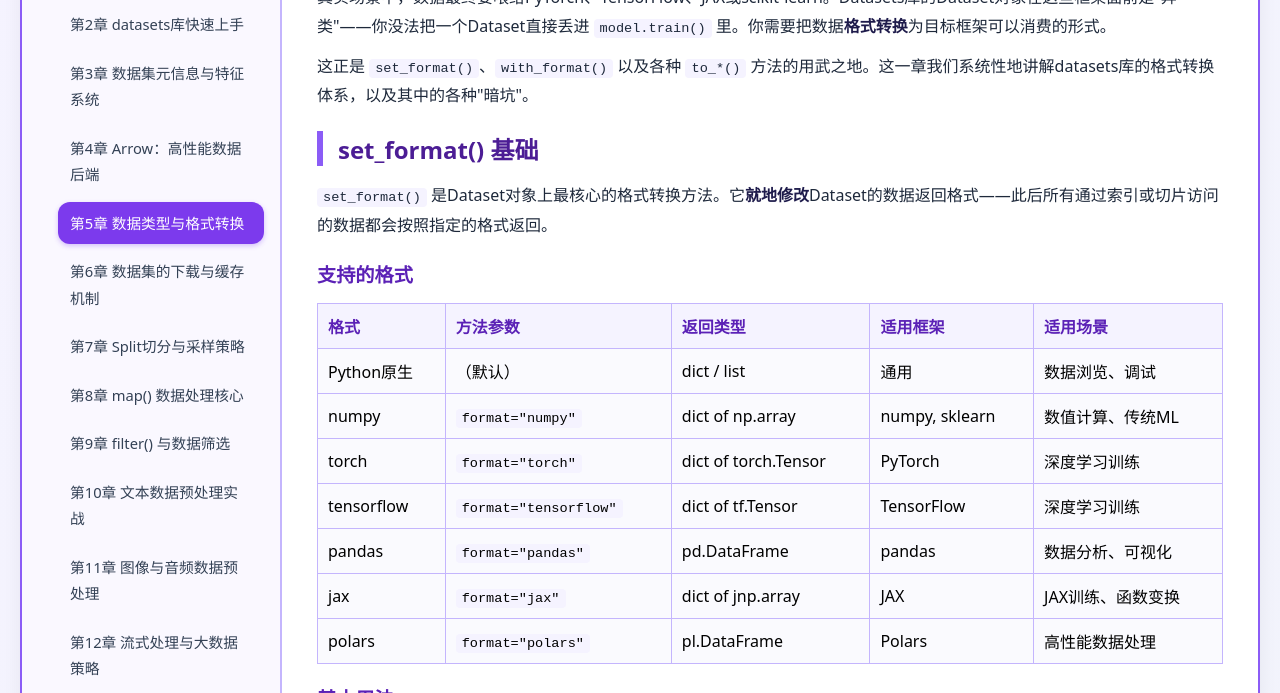
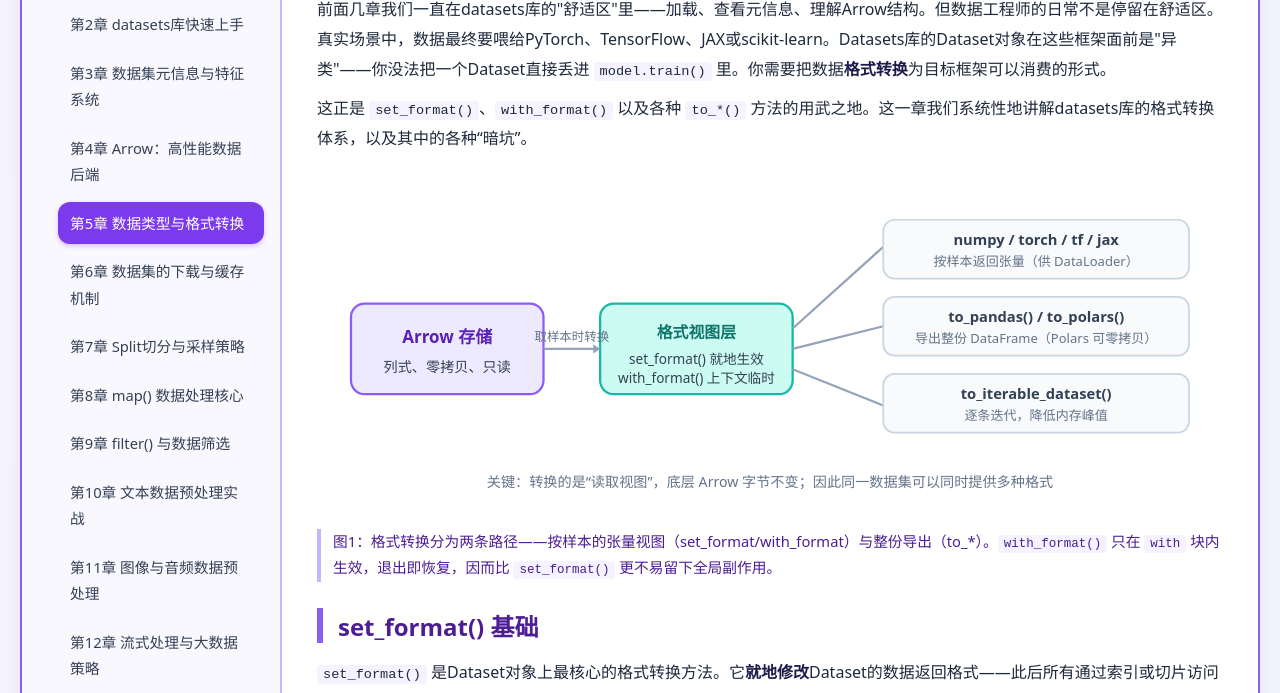
Before and after one commit to 1998x-stack/dataset-analysis-tutorial, a plain HTML site: page 05.html in a window 1280 px wide. Shown: the part 169-862 px from the top of the page. Drawn offline with Linux system fonts and the light colour scheme.

Commit message:
feat(05): 数据类型与格式转换章节语义化，新增 Arrow→框架张量格式转换图解并标注路径

```diff
--- a/05.html
+++ b/05.html
@@ -5,11 +5,28 @@
     <meta name="viewport" content="width=device-width, initial-scale=1.0, maximum-scale=1.5, user-scalable=yes">
     <title>第5章 数据类型与格式转换</title>
     <link rel="stylesheet" href="theme.css">
+    <style>
+        .skip-link { position:absolute; left:-999px; top:0; z-index:100; background:#6d28d9; color:#fff; padding:10px 18px; border-radius:0 0 12px 0; text-decoration:none; font-weight:600; }
+        .skip-link:focus { left:0; }
+        .main-content h1 { color:#4c1d95; font-size:1.9rem; line-height:1.35; margin:0 0 6px; }
+        .dek { color:#53676d; font-size:1.02rem; line-height:1.7; margin:0 0 10px; }
+        figure { margin:26px 0; }
+        figure svg { width:100%; height:auto; display:block; }
+        figcaption { color:#4c1d95; font-size:0.92rem; line-height:1.7; margin-top:10px; padding-left:12px; border-left:4px solid #c4b5fd; }
+        .caveat { font-size:0.85rem; color:#7c5a10; background:#fef9c3; border-radius:10px; padding:8px 12px; margin:8px 0 14px; line-height:1.65; }
+        a:focus-visible { outline:3px solid #8b5cf6; outline-offset:2px; }
+        .table-wrap { overflow-x:auto; margin:15px 0; -webkit-overflow-scrolling:touch; }
+        pre { overflow-x:auto; max-width:100%; }
+        table { display:block; width:100%; overflow-x:auto; }
+        th, td { overflow-wrap:anywhere; }
+        @media (prefers-reduced-motion: reduce) { * { transition:none !important; animation:none !important; } }
+    </style>
 </head>
 <body>
+<a class="skip-link" href="#content">跳转至正文</a>
 <div class="double-border">
 <div class="container">
-    <div class="sidebar">
+    <nav class="sidebar" aria-label="课程目录">
         <h3>📊 课程目录</h3>
         <ul class="chapter-list">
             <li><a href="01.html">第1章 AI数据集全景图</a></li>
@@ -41,14 +58,50 @@
             <li><a href="27.html">第27章 前沿基准数据集巡览</a></li>
             <li><a href="28.html">第28章 综合实战项目</a></li>
         </ul>
-    </div>
-    <div class="main-content">
+    </nav>
+    <main id="content" class="main-content">
+    <article>
 
-        <h2>第5章：数据类型与格式转换</h2>
+        <h1>第5章：数据类型与格式转换</h1>
+        <p class="dek">set_format 与 with_format 如何在 Arrow 后端与 PyTorch / NumPy / Polars 之间搭桥，以及互转中的通道、嵌套与缺失值陷阱。</p>
 
         <p>前面几章我们一直在datasets库的"舒适区"里——加载、查看元信息、理解Arrow结构。但数据工程师的日常不是停留在舒适区。真实场景中，数据最终要喂给PyTorch、TensorFlow、JAX或scikit-learn。Datasets库的Dataset对象在这些框架面前是"异类"——你没法把一个Dataset直接丢进 <code>model.train()</code> 里。你需要把数据<strong>格式转换</strong>为目标框架可以消费的形式。</p>
 
-        <p>这正是 <code>set_format()</code>、<code>with_format()</code> 以及各种 <code>to_*()</code> 方法的用武之地。这一章我们系统性地讲解datasets库的格式转换体系，以及其中的各种"暗坑"。</p>
+        <p>这正是 <code>set_format()</code>、<code>with_format()</code> 以及各种 <code>to_*()</code> 方法的用武之地。这一章我们系统性地讲解datasets库的格式转换体系，以及其中的各种“暗坑”。</p>
+
+        <figure>
+          <svg viewBox="0 0 800 300" role="img" aria-labelledby="fig5-t fig5-d" xmlns="http://www.w3.org/2000/svg" style="width:100%;height:auto">
+            <title id="fig5-t">从 Arrow 后端到框架张量的格式转换路径</title>
+            <desc id="fig5-d">底层 Arrow 列式存储保持不变，set_format / with_format 决定每次取样本时返回 numpy、torch、tf 或 jax 张量，to_pandas / to_polars 则导出整份 DataFrame，to_iterable_dataset 转为迭代器。</desc>
+            <rect x="0" y="0" width="800" height="300" fill="#ffffff"/>
+            <g font-family="system-ui, 'PingFang SC', sans-serif">
+              <rect x="30" y="110" width="170" height="80" rx="12" fill="#ede9fe" stroke="#8b5cf6" stroke-width="2"/>
+              <text x="115" y="145" text-anchor="middle" font-size="15" font-weight="700" fill="#5b21b6">Arrow 存储</text>
+              <text x="115" y="170" text-anchor="middle" font-size="12.5" fill="#334155">列式、零拷贝、只读</text>
+              <rect x="250" y="110" width="170" height="80" rx="12" fill="#ccfbf1" stroke="#14b8a6" stroke-width="2"/>
+              <text x="335" y="140" text-anchor="middle" font-size="14" font-weight="700" fill="#0f766e">格式视图层</text>
+              <text x="335" y="163" text-anchor="middle" font-size="12" fill="#334155">set_format() 就地生效</text>
+              <text x="335" y="180" text-anchor="middle" font-size="12" fill="#334155">with_format() 上下文临时</text>
+              <line x1="200" y1="150" x2="250" y2="150" stroke="#94a3b8" stroke-width="2"/>
+              <path d="M244 146 L250 150 L244 154 Z" fill="#94a3b8"/>
+              <text x="225" y="143" text-anchor="middle" font-size="11" fill="#64748b">取样本时转换</text>
+              <line x1="420" y1="132" x2="500" y2="60" stroke="#94a3b8" stroke-width="2"/>
+              <line x1="420" y1="150" x2="500" y2="130" stroke="#94a3b8" stroke-width="2"/>
+              <line x1="420" y1="168" x2="500" y2="200" stroke="#94a3b8" stroke-width="2"/>
+              <rect x="500" y="36" width="270" height="52" rx="10" fill="#f8fafc" stroke="#cbd5e1" stroke-width="1.5"/>
+              <text x="635" y="58" text-anchor="middle" font-size="13" font-weight="700" fill="#334155">numpy / torch / tf / jax</text>
+              <text x="635" y="77" text-anchor="middle" font-size="11.5" fill="#64748b">按样本返回张量（供 DataLoader）</text>
+              <rect x="500" y="104" width="270" height="52" rx="10" fill="#f8fafc" stroke="#cbd5e1" stroke-width="1.5"/>
+              <text x="635" y="126" text-anchor="middle" font-size="13" font-weight="700" fill="#334155">to_pandas() / to_polars()</text>
+              <text x="635" y="145" text-anchor="middle" font-size="11.5" fill="#64748b">导出整份 DataFrame（Polars 可零拷贝）</text>
+              <rect x="500" y="172" width="270" height="52" rx="10" fill="#f8fafc" stroke="#cbd5e1" stroke-width="1.5"/>
+              <text x="635" y="194" text-anchor="middle" font-size="13" font-weight="700" fill="#334155">to_iterable_dataset()</text>
+              <text x="635" y="213" text-anchor="middle" font-size="11.5" fill="#64748b">逐条迭代，降低内存峰值</text>
+              <text x="400" y="272" text-anchor="middle" font-size="12.5" fill="#64748b">关键：转换的是“读取视图”，底层 Arrow 字节不变；因此同一数据集可以同时提供多种格式</text>
+            </g>
+          </svg>
+          <figcaption>图1：格式转换分为两条路径——按样本的张量视图（set_format/with_format）与整份导出（to_*）。<code>with_format()</code> 只在 <code>with</code> 块内生效，退出即恢复，因而比 <code>set_format()</code> 更不易留下全局副作用。</figcaption>
+        </figure>
 
         <h2>set_format() 基础</h2>
 
@@ -434,7 +487,8 @@ dataloader = DataLoader(dataset, batch_size=32, shuffle=True)</code></pre>
             <a href="index.html">📖 返回目录</a>
             <a href="06.html">下一章 →</a>
         </div>
-    </div>
+    </article>
+    </main>
 </div>
 </div>
 </body>
```
